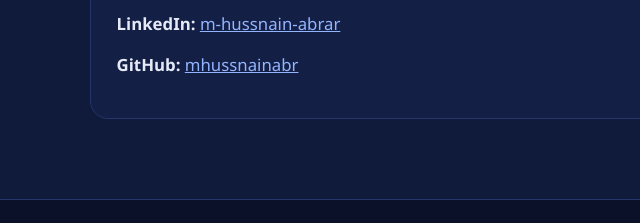
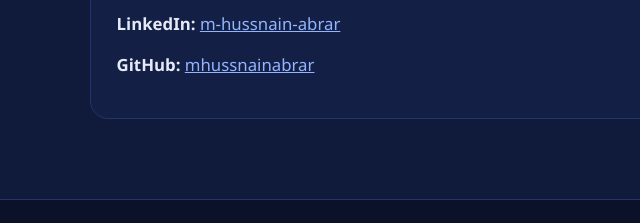
Before and after one commit to mhussnainabrar/personal-profile, a plain HTML site: page index.html in a window 1280 px wide. Shown: the part 3777-4000 px from the top of the page, 0-640 px from the left. Drawn offline with Linux system fonts and the light colour scheme.

Commit message:
Add files via upload

```diff
--- a/index.html
+++ b/index.html
@@ -726,7 +726,7 @@
                   href="https://github.com/mhussnainabrar"
                   target="_blank"
                   rel="noopener noreferrer"
-                  >mhussnainabr</a
+                  >mhussnainabrar</a
                 >
               </li>
             </ul>
```
